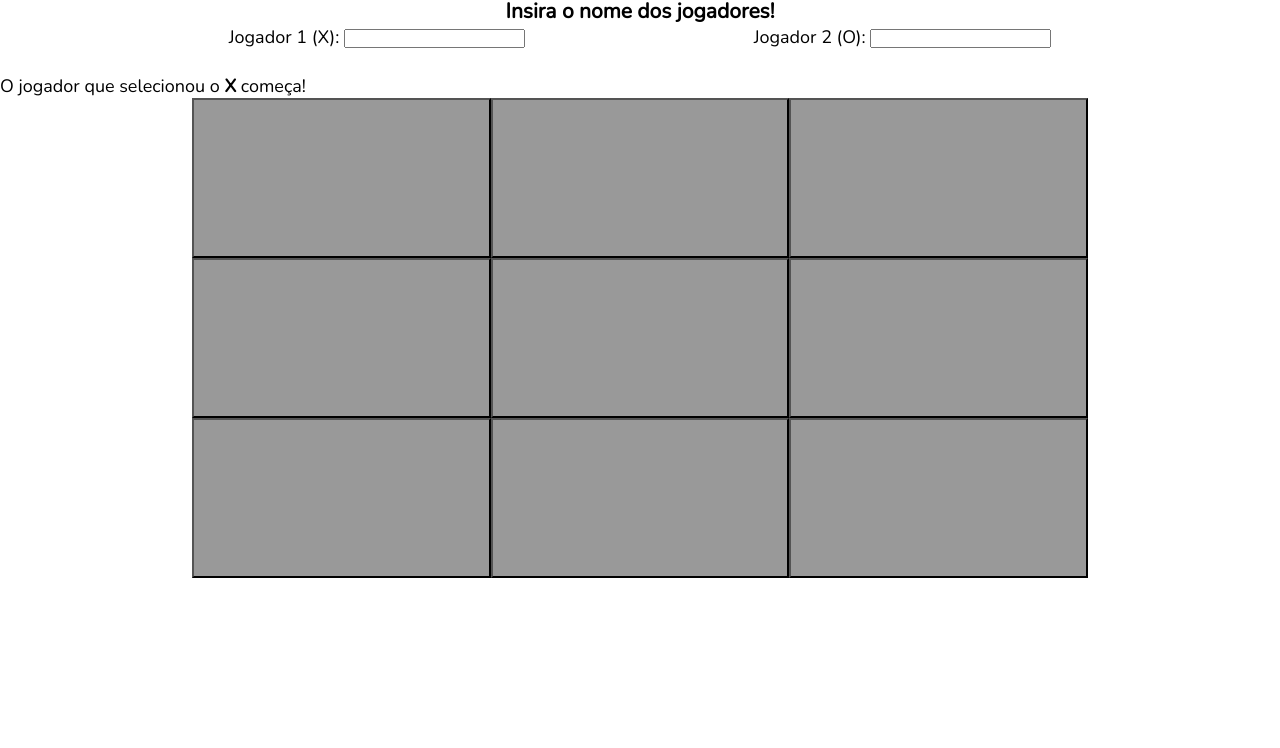
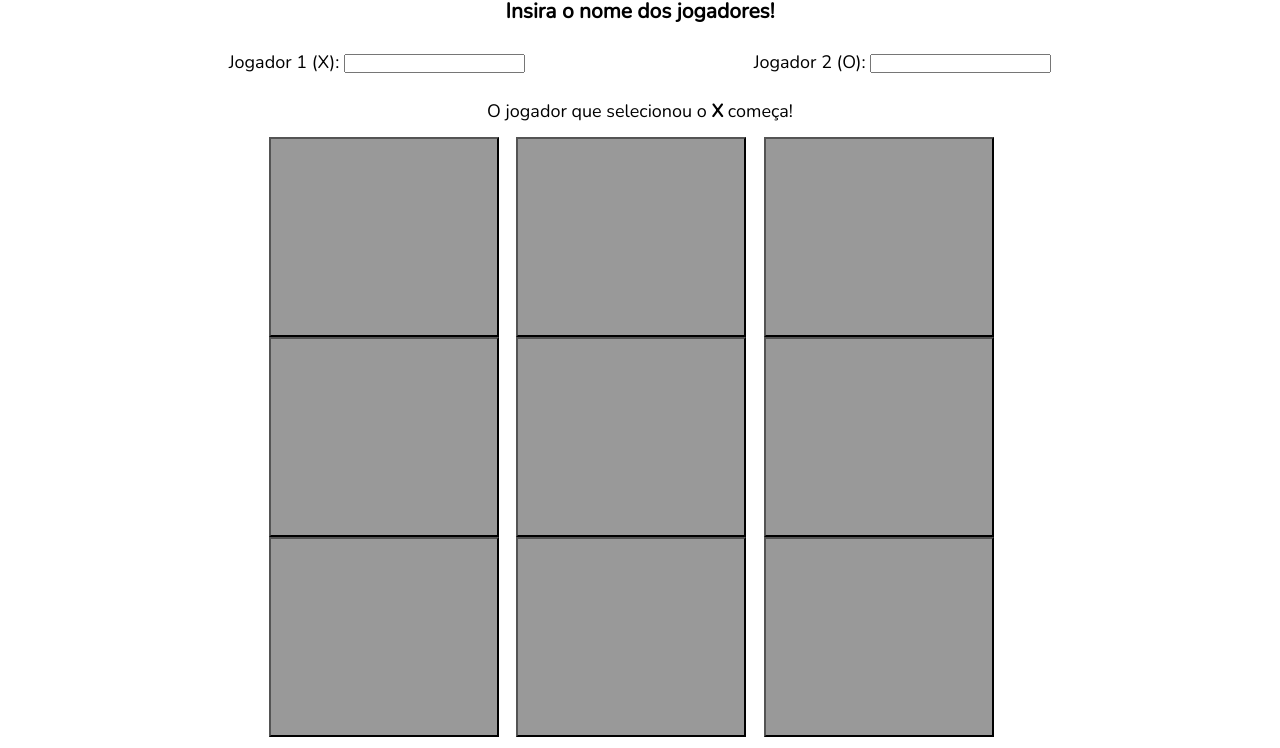
Before and after one commit to Guilhsouza/TS-tac-toe, a website with bundled scripts: page src/html/index.html in a window 1280 px wide. Shown: the part 52-800 px from the top of the page. Built offline with nearby package versions, Linux system fonts and the light colour scheme.

Commit message:
feat(index.css) adicionando melhorias e excluindo comentários

```diff
--- a/src/css/index.css
+++ b/src/css/index.css
@@ -20,44 +20,44 @@ header {
     text-align: center;
 }
 
-.elements {
-    font-size: 5rem;
-}
 
 #players {
     display: grid;
     justify-content: space-evenly;
+    margin-top: 2.5rem;
     margin-bottom: 2.5rem;
     grid-template-areas:
         "player1 player2";
 }
 
+#player-turn {
+    text-align: center;
+    margin-bottom: 1.4rem;
+}
+
+.elements {
+    font-size: 5rem;
+}
+
 .the-game {
-    min-height: 60vh;
-    max-width: 70vw;
+    max-height: 60vh;
+    max-width: 58vw;
     display: grid;
     margin: auto;
-    grid-template-columns: (3, 1fr);
+    grid-template-columns: repeat(3, 1fr);
+    grid-template-rows: repeat(3, 1fr);
     grid-auto-rows: minmax(6rem, auto);
-    grid-template-areas:
-        "element1 element2 element3"
-        "element4 element5 element6"
-        "element7 element8 element9";
+    border: 0;
 }
 
 .elements {
     background-color: var(--bg-btn);
+    font-size: 15rem;
+    font-weight: 500;
+    width: 23rem;
+    height: 20rem;
 }
 
-.input-btn {
-    border: 0;
-    text-align: center;
-    background-color: var(--bg-btn);
-    font-weight: 800;
-    width: 10rem;
-    height: 8.5rem;
-    font-size: 10rem;
-}
 
 .Xcolor {
     color: var(--X-color);
@@ -67,38 +67,8 @@ header {
     color: var(--O-color);
 }
 
-/* .element1 {
-    grid-area: element1;
+.message {
+    text-align: center;
+    font-size: 4rem;
+    color: #4bbb4b;
 }
-
-.element2 {
-    grid-area: element2;
-}
-
-.element3 {
-    grid-area: element3;
-}
-
-.element4 {
-    grid-area: element4;
-}
-
-.element5 {
-    grid-area: element5;
-}
-
-.element6 {
-    grid-area: element6;
-}
-
-.element7 {
-    grid-area: element7;
-}
-
-.element8 {
-    grid-area: element8;
-}
-
-.element9 {
-    grid-area: element9;
-} */
```
